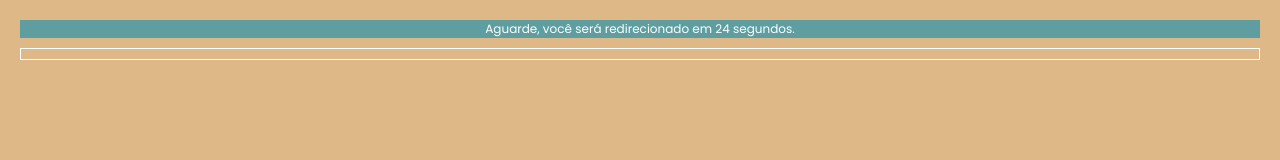
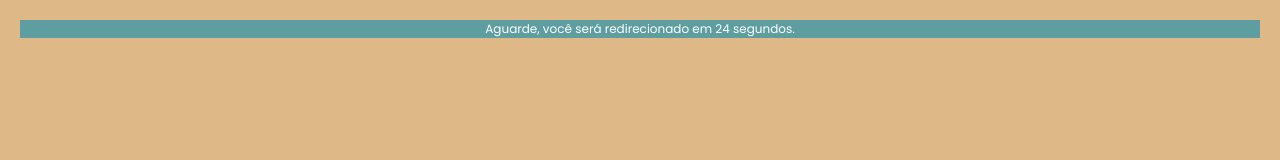
Before and after one commit to projetosdecicerojoceilton/Redireciona-publ, a plain HTML site: page index.html in a window 1280 px wide. Drawn offline with Linux system fonts and the light colour scheme.

Commit message:
Update index.html

```diff
--- a/index.html
+++ b/index.html
@@ -63,13 +63,13 @@ function _0x28a9(){var _0x56bd68=['2752260iFvXWr','4253788gtKBHZ','10092928twLTe
 
     <!-- Aqui onde tem o número 10 dentro do span você pode alterar para o tempop desejado em segundos -->
     <div id="contador" class="poppins-regular">Aguarde, você será redirecionado em <span id="tempo">30</span> segundos.</div>
-    <div id="anuncio">
+    <!-- <div id="anuncio"> -->
      <!--ADS BY https://coinads.online -->
 
 <div class='ad-wire' coinads-type='3' coinads-userid='2295' ></div>
 
 <!--ADS BY https://coinads.online -->
-    </div>
+   <!-- </div> -->
 
 <script>
 // Função para atualizar o contador e realizar o redirecionamento
```
